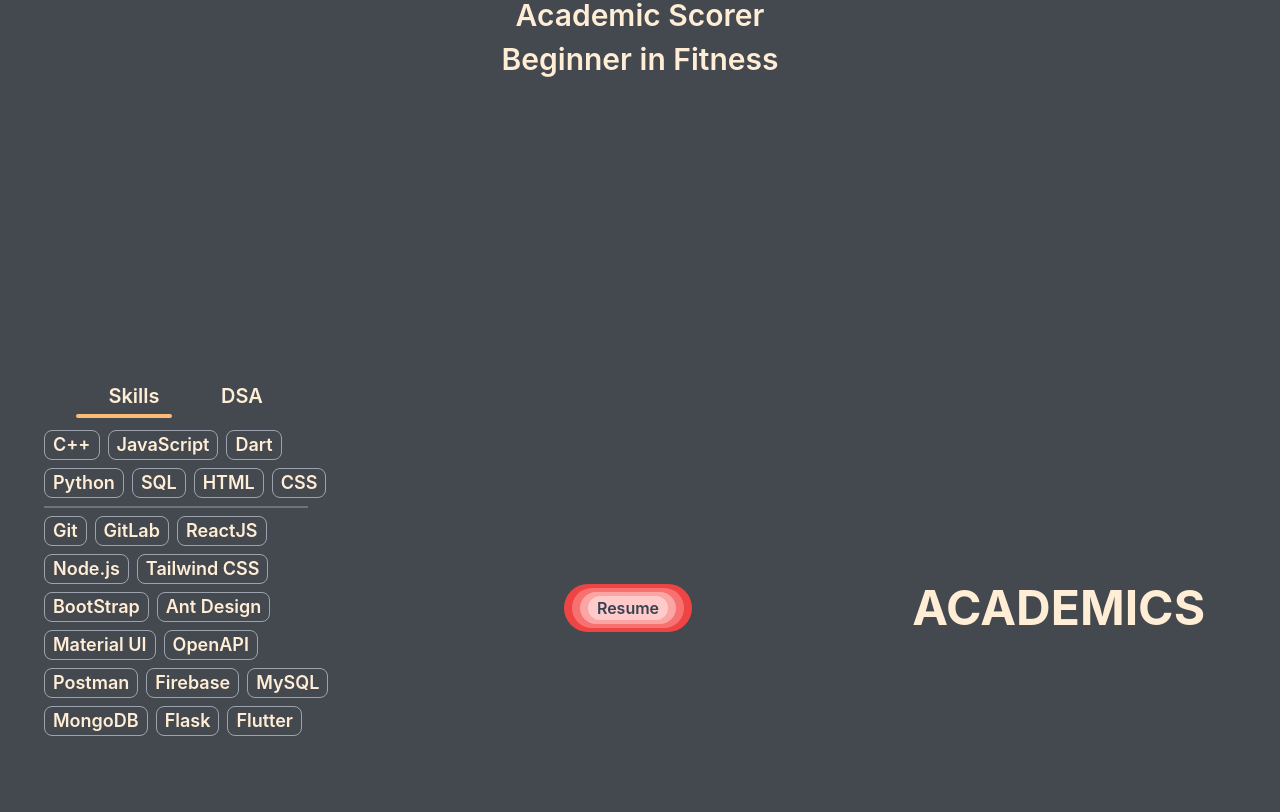
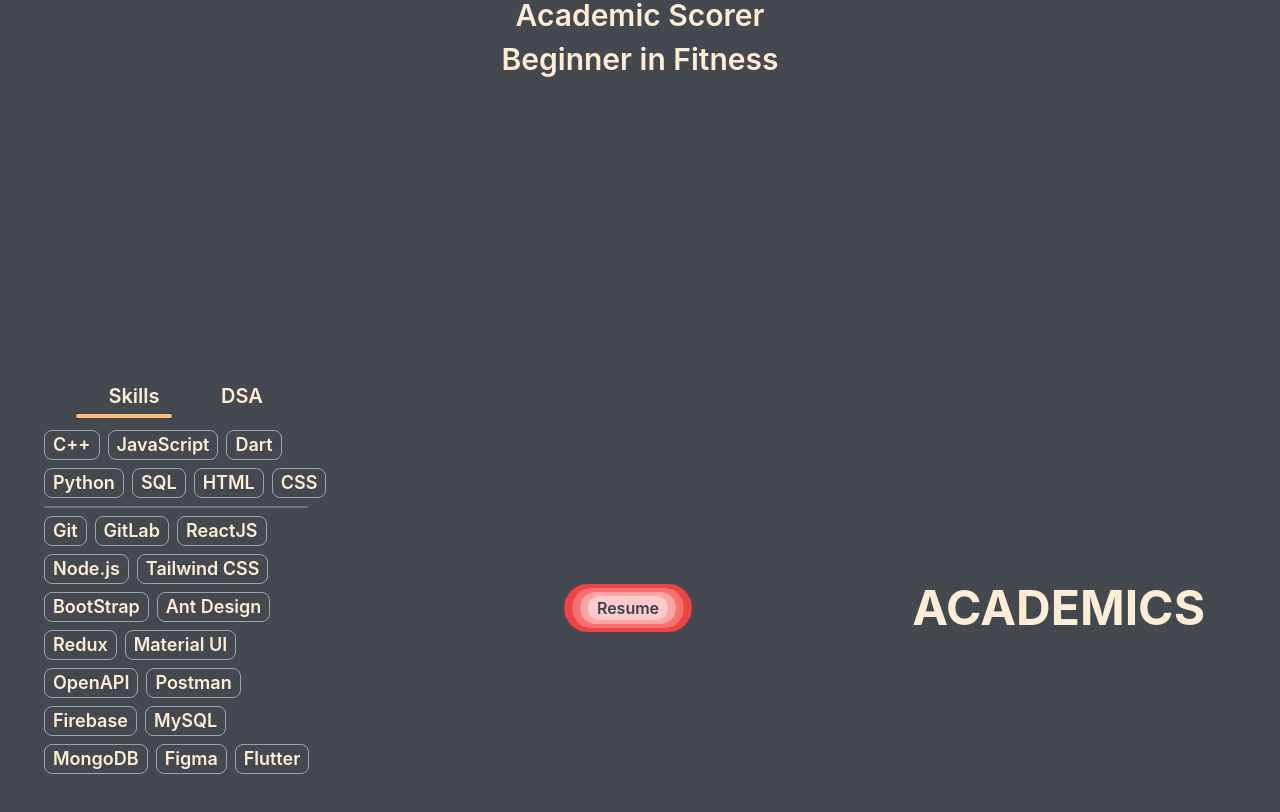
Before and after one commit to imSonuKushwaha/portfolio, a React (Create React App) app: page / in a window 1280 px wide. Shown: the part 492-1304 px from the top of the page. Built offline with nearby package versions, Linux system fonts and the light colour scheme.

Commit message:
updated skills

```diff
--- a/src/component/Experience.jsx
+++ b/src/component/Experience.jsx
@@ -19,7 +19,7 @@ const Experience = () => {
         <p className="mt-3">
           Worked with enthusiastic team to designed a responsive UI focused on
           user experience optimization and integrated RESTful APIs for efficient
-          data exchange between systems. (NHMIS - Health Post)
+          data exchange between systems (NHMIS - Health Post).
         </p>
         <p className="mt-3">
           Enabled realtime data updates to maintain an up-to-date database of
--- a/src/component/Skill.jsx
+++ b/src/component/Skill.jsx
@@ -24,13 +24,14 @@ const Skill = () => {
         {func("Tailwind CSS")}
         {func("BootStrap")}
         {func("Ant Design")}
+        {func("Redux")}
         {func("Material UI")}
         {func("OpenAPI")}
         {func("Postman")}
         {func("Firebase")}
         {func("MySQL")}
         {func("MongoDB")}
-        {func("Flask")}
+        {func("Figma")}
         {func("Flutter")}
       </div>
     </>
```
